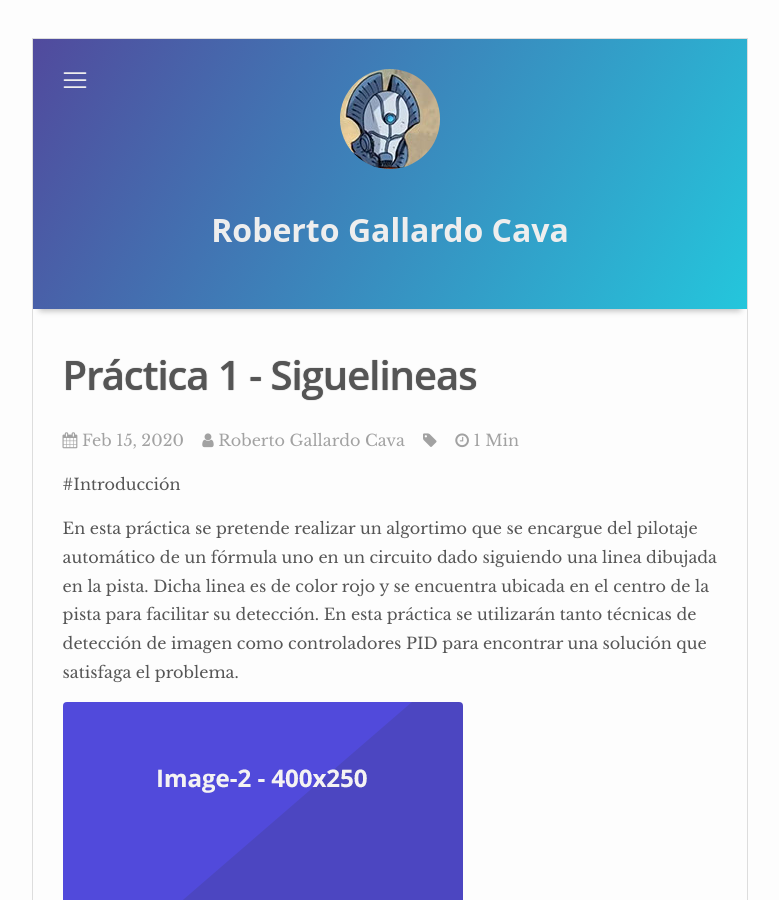
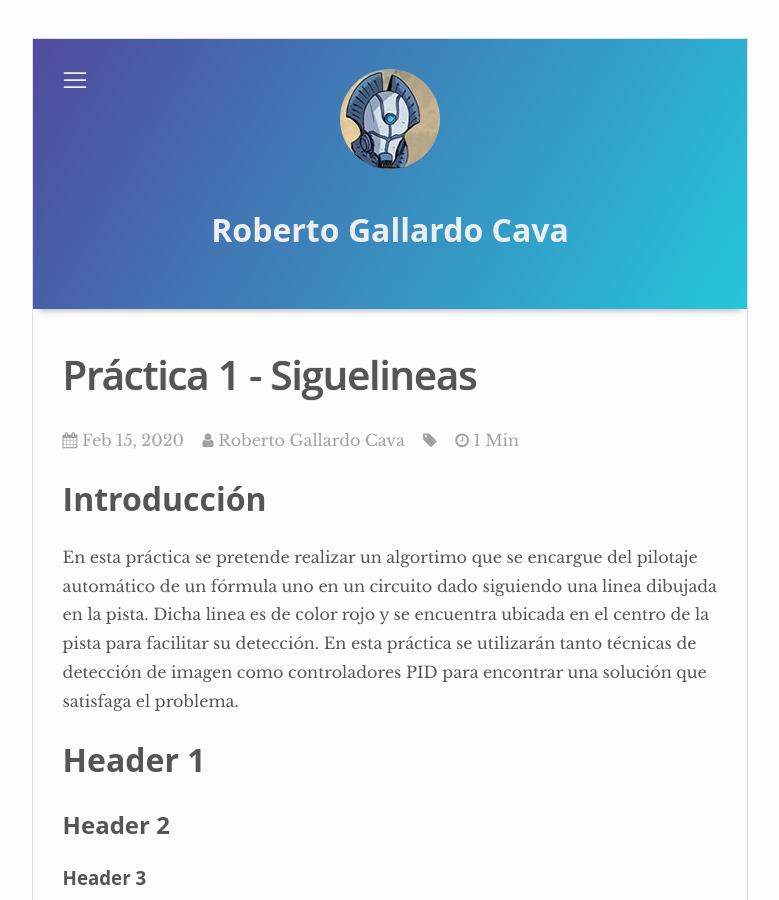
Before and after one commit to RoberG/MUVA-Robotica, a Jekyll site: the page built from _posts/2020-02-15-Práctica 1 - Siguelineas.md, in a window 1280 px wide and 900 px high. Shown: the whole window, without its empty margins (250-1029 px from the left). Built offline with Jekyll 4.4.1, drawn with Linux system fonts in a browser that asks for light colours; nearby versions of some CDN libraries.

Commit message:
Update 2020-02-15-Práctica 1 - Siguelineas.md

```diff
--- a/_posts/2020-02-15-Práctica 1 - Siguelineas.md
+++ b/_posts/2020-02-15-Práctica 1 - Siguelineas.md
@@ -5,11 +5,11 @@ description: Memoria de la práctica 1, donde se explicarán los progresos reali
 author: Roberto Gallardo Cava
 ---
 
-#Introducción
+# Introducción
 
 En esta práctica se pretende realizar un algortimo que se encargue del pilotaje automático de un fórmula uno en un circuito dado siguiendo una linea dibujada en la pista. Dicha linea es de color rojo y se encuentra ubicada en el centro de la pista para facilitar su detección. En esta práctica se utilizarán tanto técnicas de detección de imagen como controladores PID para encontrar una solución que satisfaga el problema.
 
-![sample post]({{site.baseurl}}/images/image-2.png)
+
 
 
 # Header 1
@@ -24,7 +24,7 @@ En esta práctica se pretende realizar un algortimo que se encargue del pilotaje
 
 ###### Header 6
 
-
+![sample post]({{site.baseurl}}/images/image-2.png)
 
 ## Paragraphs
 
```
